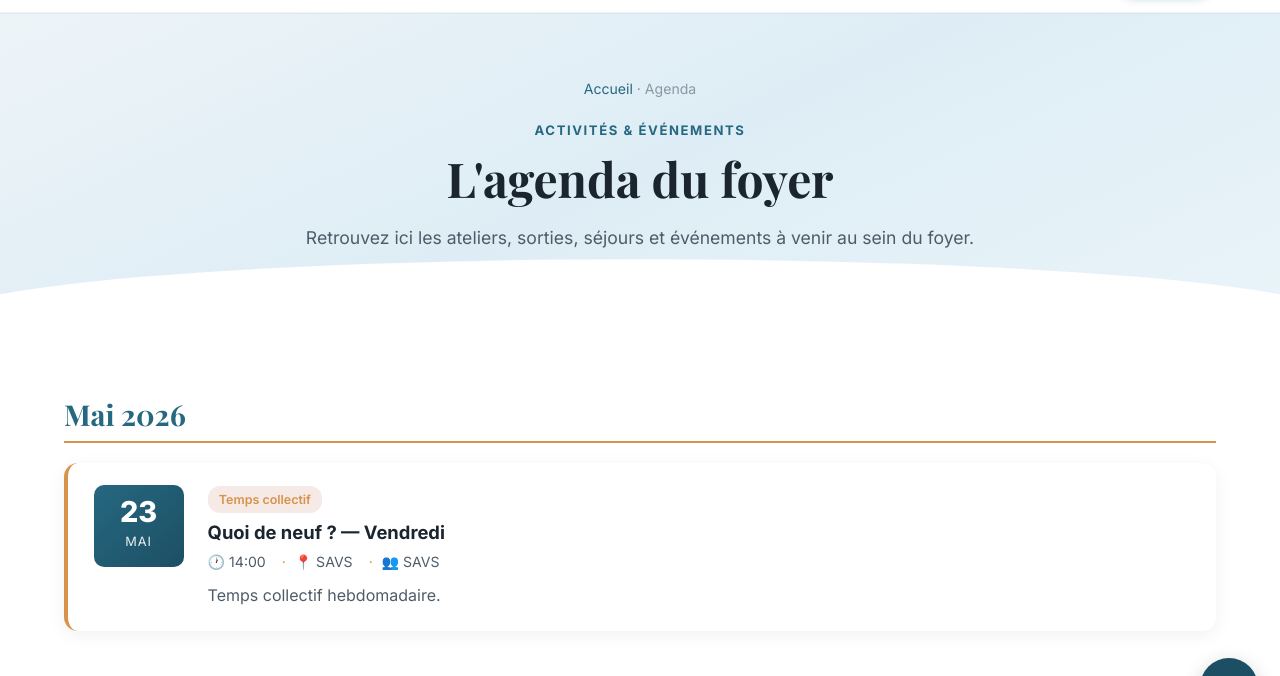
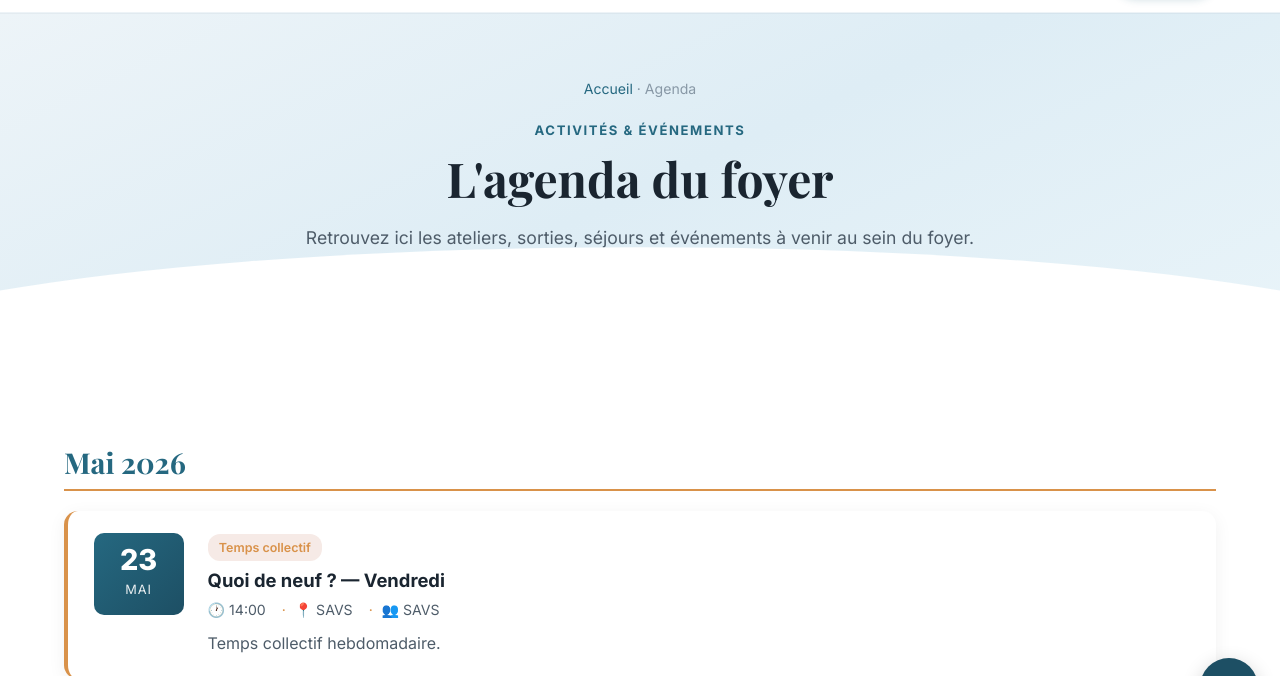
Before and after one commit to Nadem93/LEILA, a plain HTML site: page agenda.html in a window 1280 px wide. Shown: the part 62-738 px from the top of the page. Drawn offline with nearby package versions, Linux system fonts and the light colour scheme.

Commit message:
Update style.css

```diff
--- a/css/style.css
+++ b/css/style.css
@@ -1132,7 +1132,7 @@ ul { list-style: none; }
 /* ===== Page Header (inner pages) ===== */
 .page-header {
   background: linear-gradient(155deg, #edf4f8 0%, #deedf5 50%, #e9f4f9 100%);
-  padding: 4rem 0 4rem;
+  padding: 4rem 0 7rem;
   text-align: center;
   position: relative;
   overflow: hidden;
@@ -1143,9 +1143,9 @@ ul { list-style: none; }
   position: absolute;
   bottom: -2px;
   left: 0; right: 0;
-  height: 60px;
+  height: 120px;
   background: white;
-  clip-path: ellipse(55% 100% at 50% 100%);
+  clip-path: ellipse(65% 100% at 50% 100%);
 }
 
 .section-alt + .page-header::after, .section-alt .page-header::after {
```
